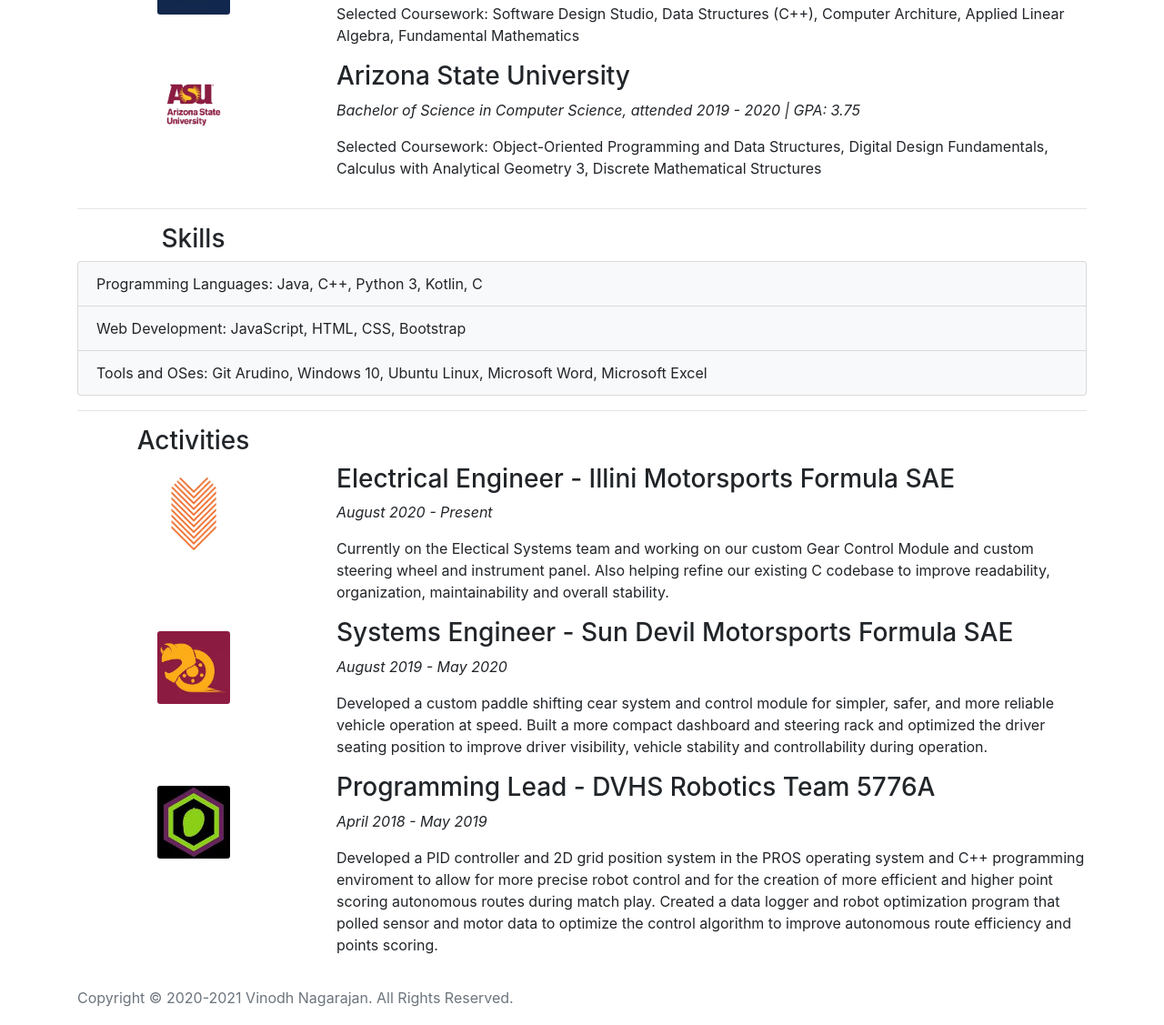
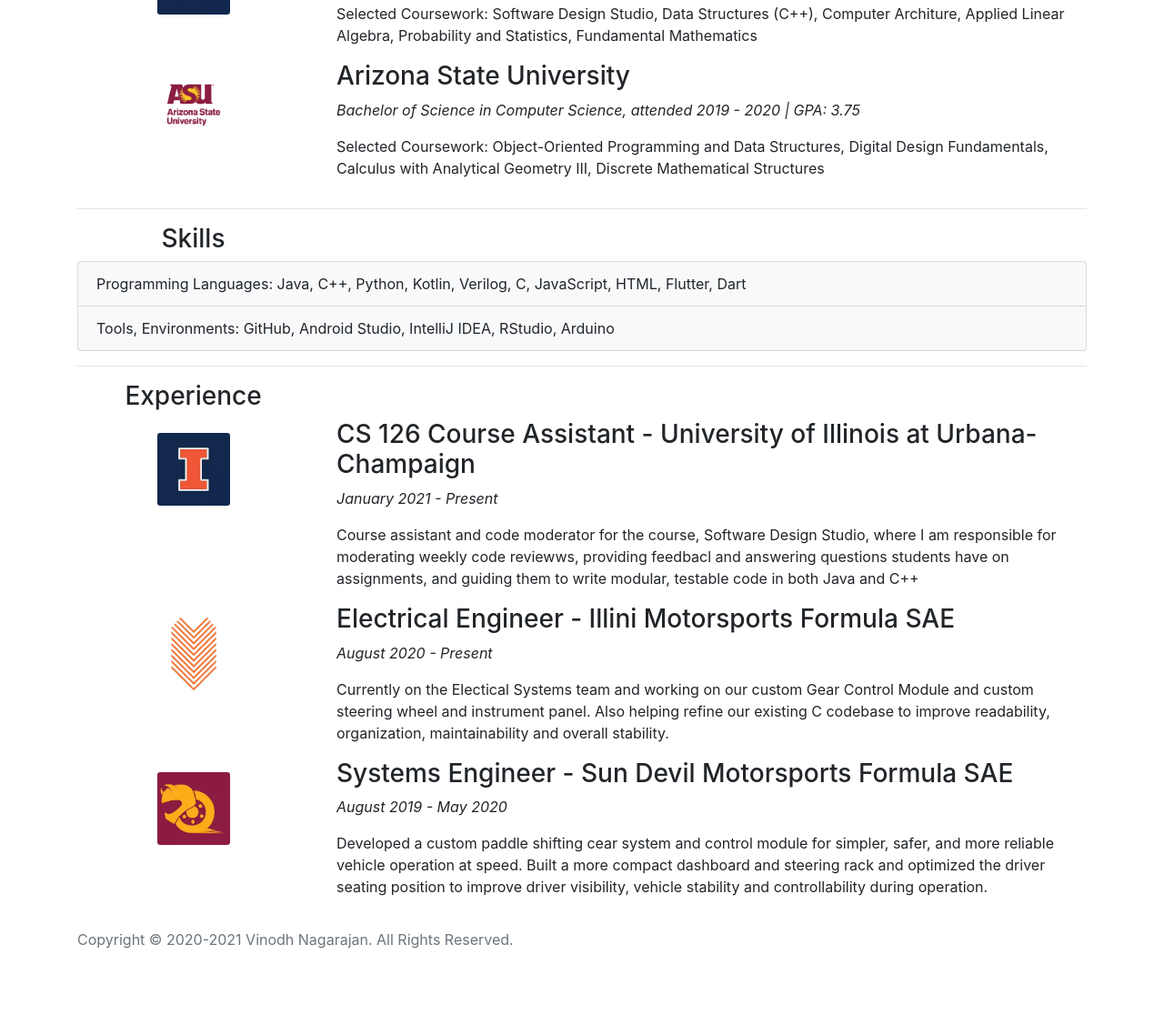
Before and after one commit to vinodhn/vinodhn.github.io, a plain HTML site: page resume.html in a window 1280 px wide. Shown: the part 819-1946 px from the top of the page at 91% size. After the commit the page ends 1882 px from the top, so only its background shows below. Drawn offline with nearby package versions, Linux system fonts and the light colour scheme.

Commit message:
Update Resume files and page

```diff
--- a/resume.html
+++ b/resume.html
@@ -96,7 +96,7 @@
         <h3>University of Illinois at Urbana-Champaign</h3>
         <p class="font-italic">Bachelor of Science in Mathematics and Computer Science, expected 2023 | GPA: 3.70</p>
         <p>Selected Coursework: Software Design Studio, Data Structures (C++), Computer Architure, Applied Linear
-          Algebra, Fundamental Mathematics</p>
+          Algebra, Probability and Statistics, Fundamental Mathematics</p>
       </div>
     </div>
     <div class="row edu">
@@ -110,7 +110,7 @@
         <h3>Arizona State University</h3>
         <p class="font-italic">Bachelor of Science in Computer Science, attended 2019 - 2020 | GPA: 3.75</p>
         <p>Selected Coursework: Object-Oriented Programming and Data Structures, Digital Design Fundamentals, Calculus
-          with Analytical Geometry 3, Discrete Mathematical Structures</p>
+          with Analytical Geometry III, Discrete Mathematical Structures</p>
       </div>
     </div>
     <hr />
@@ -123,17 +123,31 @@
     <div class="row">
       <div class="col">
         <ul class="list-group">
-          <li class="list-group-item bg-light">Programming Languages: Java, C++, Python 3, Kotlin, C</li>
-          <li class="list-group-item bg-light">Web Development: JavaScript, HTML, CSS, Bootstrap</li>
-          <li class="list-group-item bg-light">Tools and OSes: Git Arudino, Windows 10, Ubuntu Linux, Microsoft Word,
-            Microsoft Excel</li>
+          <li class="list-group-item bg-light">Programming Languages: Java, C++, Python, Kotlin, Verilog, C, JavaScript, HTML, Flutter, Dart</li>
+          <li class="list-group-item bg-light">Tools, Environments: GitHub, Android Studio, IntelliJ IDEA, RStudio, Arduino</li>
         </ul>
       </div>
     </div>
     <hr />
     <div class="row">
       <div class="col-lg-3 text-center">
-        <h3>Activities</h3>
+        <h3>Experience</h3>
+      </div>
+    </div>
+    <div class="row edu">
+      <div class="col-lg-3">
+        <picture>
+          <source type="image/webp" srcset="assets/img/webp/illinois_logo.webp">
+            <img src="assets/img/jpg-png/illinois.png" alt="UIUC's Block I Logo">
+        </picture>
+      </div>
+      <div class="col-lg-9">
+        <h3>CS 126 Course Assistant - University of Illinois at Urbana-Champaign</h3>
+        <p class="font-italic">January 2021 - Present</p>
+        <p>Course assistant and code moderator for the course, Software Design Studio, where I am responsible for moderating weekly
+          code reviewws, providing feedbacl and answering questions students have on assignments, and guiding them to write modular,
+          testable code in both Java and C++
+        </p>
       </div>
     </div>
     <div class="row edu">
@@ -167,23 +181,6 @@
           position to improve driver visibility, vehicle stability and controllability during operation.</p>
       </div>
     </div>
-    <div class="row edu">
-      <div class="col-lg-3">
-        <picture>
-          <source type="image/webp" srcset="assets/img/webp/dvrobo_logo.webp">
-          <img src="assets/img/jpg-png/dvhsrobo.jpg" alt="DVHS Robotics Team 5776A Logo">
-        </picture>
-      </div>
-      <div class="col-lg-9">
-        <h3>Programming Lead - DVHS Robotics Team 5776A</h3>
-        <p class="font-italic">April 2018 - May 2019</p>
-        <p>Developed a PID controller and 2D grid position system in the PROS operating system and C++ programming
-          enviroment to allow for more precise robot control and for the creation of more efficient and higher point
-          scoring autonomous routes during match play. Created a data logger and robot optimization program that polled
-          sensor and motor data to optimize the control algorithm to improve autonomous route efficiency and points
-          scoring.</p>
-      </div>
-    </div>
   </div>
 
   <footer class="footer">
```
Also changed, not shown: 2 other files.
